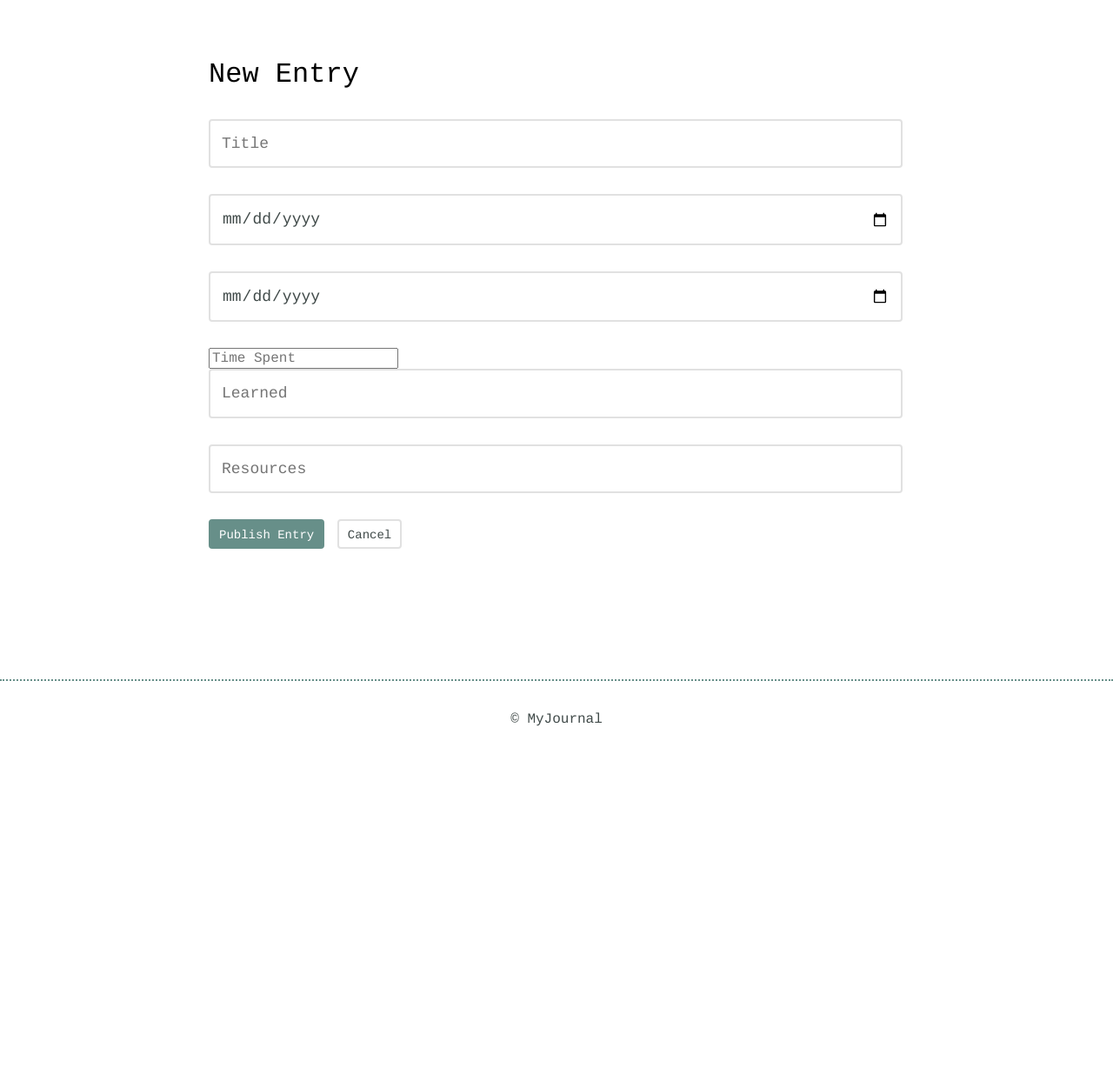
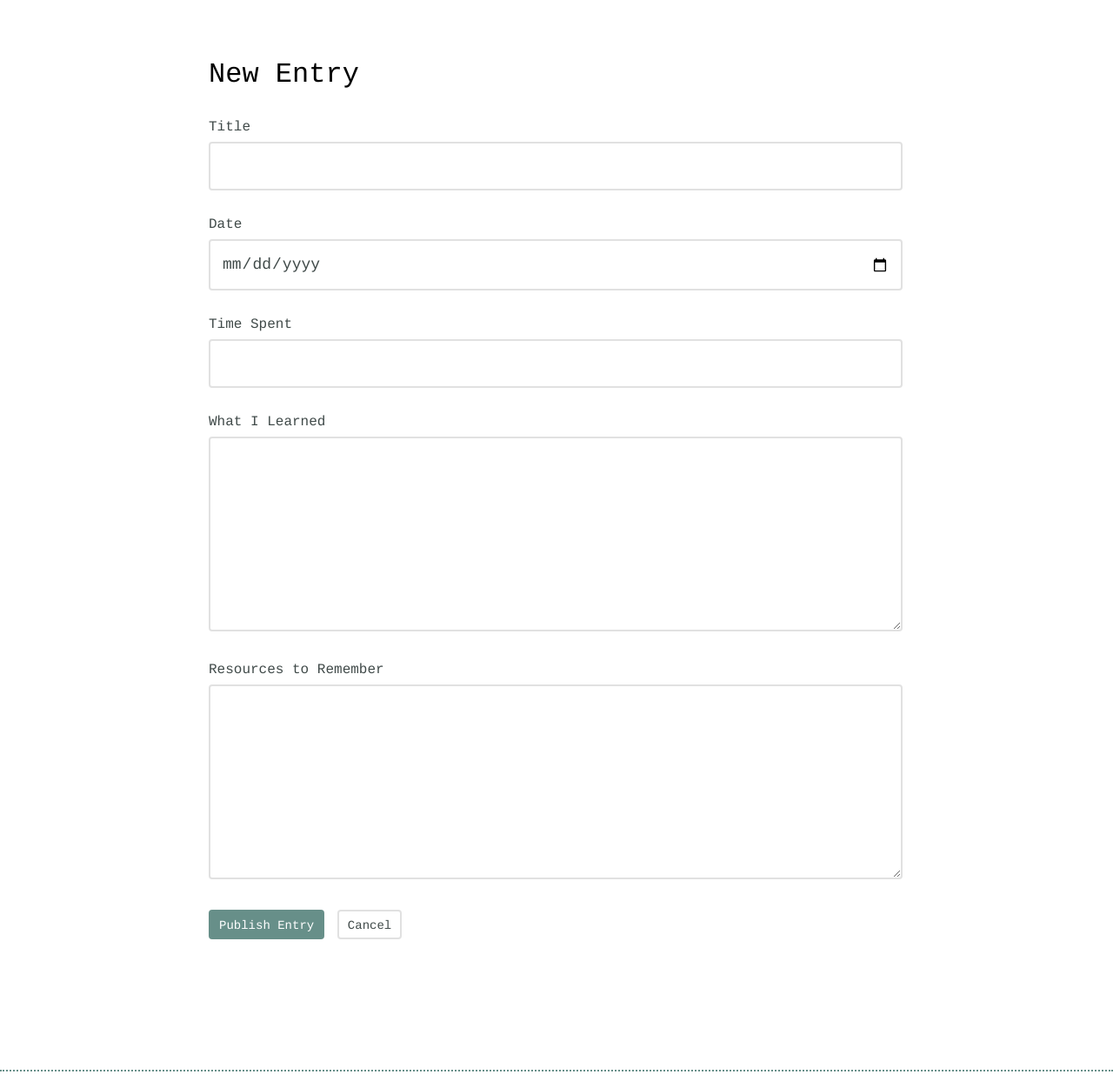
Before and after one commit to AlexEastwood/Techdegree-Project-5, a Flask app: page /entries/new in a window 1280 px wide. Shown: the part 95-1346 px from the top of the page at 87% size. Before the commit the page ends 930 px from the top, so only its background shows below. Run offline with Flask 2, Linux system fonts and the light colour scheme; some libraries are stand-ins or nearby versions.

Commit message:
Reverted new.html
Was told not to bother using a macro to render new.html

```diff
--- a/Learning Journal/templates/macros.html
+++ /dev/null
@@ -1,25 +0,0 @@
-{% macro render_field(field) %}
-    {% if field.label.text == "Date" %}
-        <input id="date" type="date" name="date">
-            {% if field.errors %}
-                {% for errors in field.errors %}
-                    <div class="notification error">
-                    {{error}}
-                    </div>
-                {% endfor %}
-            {% endif %}
-            {{ field(placeholder=field.label.text) }}
-        <br>
-    {% else %}
-        <div class="field">
-            {% if field.errors %}
-                {% for error in field.errors %}
-                    <div class="notification error">
-                    {{error}}
-                    </div>
-                {% endfor %}
-            {% endif %}
-            {{field(placeholder=field.label.text)}}
-        </div>
-    {% endif %}
-{% endmacro %}
--- a/Learning Journal/templates/new.html
+++ b/Learning Journal/templates/new.html
@@ -1,18 +1,23 @@
 {% extends 'layout.html' %}
-{% from "macros.html" import render_field %}
 
 {% block content %}
 <section>
     <div class="container">
         <div class="new-entry">
             <h2>New Entry</h2>
-            <form method="POST", action="">
-                {{form.hidden_tag()}}
-                {% for field in form %}
-                    {{render_field(field)}}
-                {% endfor %}
+            <form>
+                <label for="title"> Title</label>
+                <input id="title" type="text" name="title"><br>
+                <label for="date">Date</label>
+                <input id="date" type="date" name="date"><br>
+                <label for="time-spent"> Time Spent</label>
+                <input id="time-spent" type="text" name="timeSpent"><br>
+                <label for="what-i-learned">What I Learned</label>
+                <textarea id="what-i-learned" rows="5" name="whatILearned"></textarea>
+                <label for="resources-to-remember">Resources to Remember</label>
+                <textarea id="resources-to-remember" rows="5" name="ResourcesToRemember"></textarea>
                 <input type="submit" value="Publish Entry" class="button">
-                <a href="{{url_for("index")}}" class="button button-secondary">Cancel</a>
+                <a href="#" class="button button-secondary">Cancel</a>
             </form>
         </div>
     </div>
```
